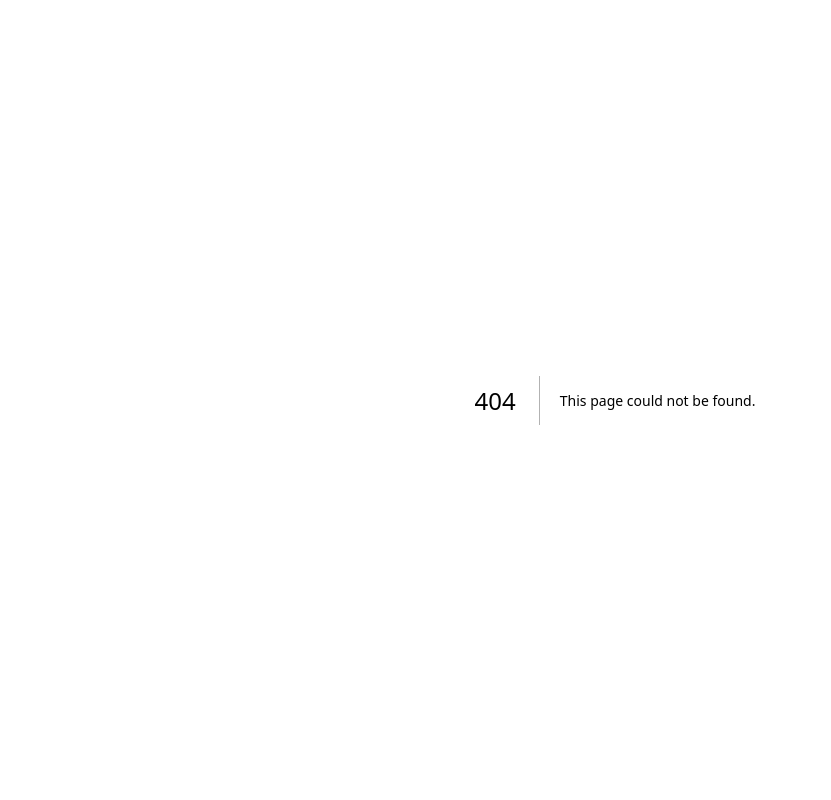
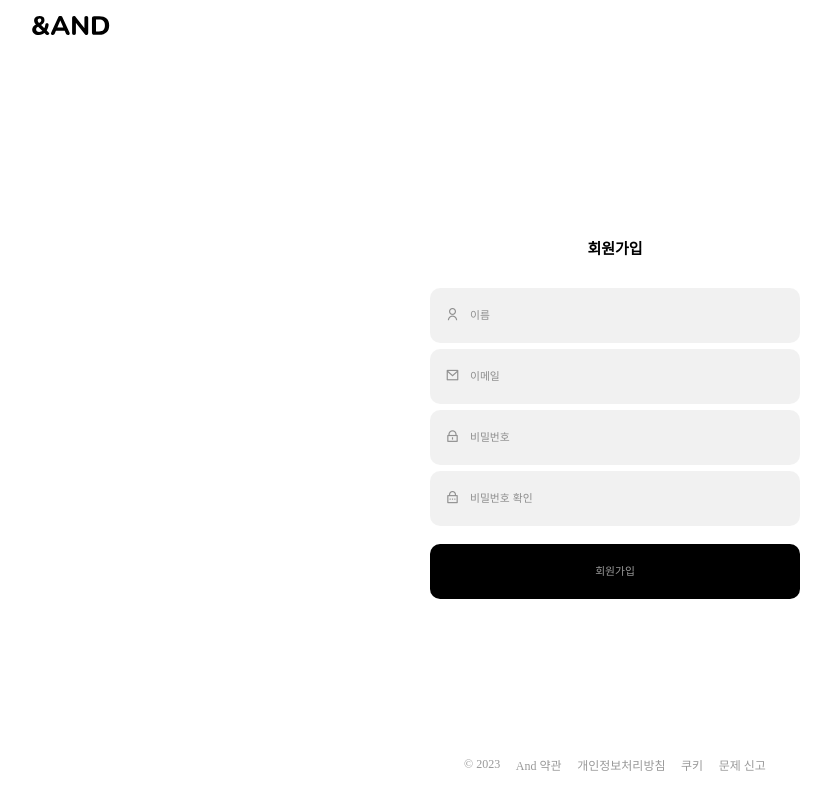
Before and after one commit to River-ans/SNS-project, a Next.js app: page /signup in a window 1280 px wide. Before the commit this address had no page. Shown: the whole page, without its empty margins (25-856 px from the left). Built offline with nearby package versions, Linux system fonts and the light colour scheme.

Commit message:
회원가입 화면 기본 구현

```diff
--- a/package.json
+++ b/package.json
@@ -17,6 +17,7 @@
     "next": "13.4.19",
     "react": "18.2.0",
     "react-dom": "18.2.0",
+    "remixicon": "^3.5.0",
     "sass": "^1.67.0",
     "typescript": "5.2.2"
   }
--- a/src/app/(auth)/login/page.tsx
+++ b/src/app/(auth)/login/page.tsx
@@ -51,7 +51,7 @@ const Form = () => {
 const SocialLoginButtons = () => {
   return (
     <div className={style.SocialLoginButtons}>
-      <button type="button">
+      <button type="button" disabled={true}>
         <svg
           version="1.1"
           xmlns="http://www.w3.org/2000/svg"
@@ -79,7 +79,7 @@ const SocialLoginButtons = () => {
         </svg>
         <span>Google 계정으로 시작하기</span>
       </button>
-      <button type="button" className={style.appleIcon}>
+      <button type="button" className={style.appleIcon} disabled={true}>
         <svg viewBox="0 0 24 24" aria-hidden="true">
           <g>
             <path d="M16.365 1.43c0 1.14-.493 2.27-1.177 3.08-.744.9-1.99 1.57-2.987 1.57-.12 0-.23-.02-.3-.03-.01-.06-.04-.22-.04-.39 0-1.15.572-2.27 1.206-2.98.804-.94 2.142-1.64 3.248-1.68.03.13.05.28.05.43zm4.565 15.71c-.03.07-.463 1.58-1.518 3.12-.945 1.34-1.94 2.71-3.43 2.71-1.517 0-1.9-.88-3.63-.88-1.698 0-2.302.91-3.67.91-1.377 0-2.332-1.26-3.428-2.8-1.287-1.82-2.323-4.63-2.323-7.28 0-4.28 2.797-6.55 5.552-6.55 1.448 0 2.675.95 3.6.95.865 0 2.222-1.01 3.902-1.01.613 0 2.886.06 4.374 2.19-.13.09-2.383 1.37-2.383 4.19 0 3.26 2.854 4.42 2.955 4.45z"></path>
@@ -95,7 +95,7 @@ const AuthLinks = () => {
   return (
     <ul className={style.authLinks}>
       <li>
-        <Link href="#">회원가입</Link>
+        <Link href="signup">회원가입</Link>
       </li>
       <hr />
       <li>
--- /dev/null
+++ b/src/app/(auth)/signup/page.tsx
@@ -0,0 +1,14 @@
+import { SignupForm } from "@/components/authComps/signUpform";
+import style from "@/styles/auth/signUp.module.scss";
+
+const SignUp = () => {
+  return (
+    <main className={style.main}>
+      <div className={style.container}>
+        <h1>회원가입</h1>
+        <SignupForm />
+      </div>
+    </main>
+  );
+};
+export default SignUp;
--- /dev/null
+++ b/src/components/authComps/signUpform.tsx
@@ -0,0 +1,150 @@
+"use client";
+import style from "@/styles/auth/signUp.module.scss";
+import { ChangeEvent, FormEvent, useState } from "react";
+import "remixicon/fonts/remixicon.css";
+
+export const SignupForm = () => {
+  const [formData, setFormData] = useState({
+    username: "",
+    email: "",
+    password: "",
+    passwordConfirm: "",
+  });
+
+  const [formErrors, setFormErrors] = useState({
+    username: "",
+    email: "",
+    password: "",
+    passwordConfirm: "",
+  });
+
+  const validateField = (
+    name: string,
+    value: string,
+    formData: any,
+    formErrors: any
+  ) => {
+    switch (name) {
+      case "email":
+        if (!/^[a-zA-Z0-9._%+-]+@[a-zA-Z0-9.-]+\.[a-zA-Z]{2,}$/.test(value)) {
+          return { ...formErrors, email: "이메일 형식이 잘못됐습니다" };
+        } else {
+          return { ...formErrors, email: "" };
+        }
+      case "password":
+        if (value.length < 10 || /\s/.test(value)) {
+          return {
+            ...formErrors,
+            password: "비밀번호는 10자 이상, 띄어쓰기 없이 입력해야 합니다",
+          };
+        } else {
+          return { ...formErrors, password: "" };
+        }
+      case "passwordConfirm":
+        if (value !== formData.password) {
+          return { ...formErrors, passwordConfirm: "비밀번호가 일치하지 않아" };
+        } else {
+          return { ...formErrors, passwordConfirm: "" };
+        }
+      case "username":
+        const allowedCharsRegex = /^[가-힣A-Za-z\s]+$/;
+
+        if (!value) {
+          return {
+            ...formErrors,
+            username: "이름이 비어있습니다",
+          };
+        }
+        if (value.length < 2) {
+          return {
+            ...formErrors,
+            username: "두 글자 이상이어야 합니다",
+          };
+        }
+        if (/\s/.test(value)) {
+          return {
+            ...formErrors,
+            username: "이 이름은 사용불가 합니다",
+          };
+        }
+        if (!allowedCharsRegex.test(value)) {
+          return { ...formErrors, username: "이 이름은 사용불가 합니다" };
+        }
+        return { ...formErrors, username: "" };
+      default:
+        return formErrors;
+    }
+  };
+
+  const handleChange = (e: ChangeEvent<HTMLInputElement>) => {
+    const { name, value } = e.target;
+    setFormData({
+      ...formData,
+      [name]: value,
+    });
+
+    // 따로 분리한 유효성 검사 함수 호출
+    const newFormErrors = validateField(name, value, formData, formErrors);
+    setFormErrors(newFormErrors);
+  };
+
+  const handleSubmit = (e: FormEvent<HTMLFormElement>) => {
+    e.preventDefault();
+    if (Object.values(formErrors).every((err) => err === "")) {
+      console.log("Form data submitted", formData);
+      // 여기서 회원가입 API 호출
+    } else {
+      console.log("Form errors", formErrors);
+      const firstError = Object.values(formErrors).find((err) => err !== "");
+      console.log("첫 번째 에러:", firstError);
+    }
+  };
+
+  return (
+    <form className={style.form} onSubmit={handleSubmit}>
+      <div className={style.inputWrapper}>
+        <i className="ri-user-line"></i>
+        <input
+          type="text"
+          id="username"
+          name="username"
+          placeholder="이름"
+          onChange={handleChange}
+        />
+      </div>
+      <div className={style.inputWrapper}>
+        <i className="ri-mail-line"></i>
+        <input
+          type="email"
+          id="email"
+          name="email"
+          placeholder="이메일"
+          onChange={handleChange}
+        />
+      </div>
+      <div className={style.inputWrapper}>
+        <i className="ri-lock-line"></i>
+        <input
+          type="password"
+          id="password"
+          name="password"
+          placeholder="비밀번호"
+          onChange={handleChange}
+        />
+      </div>
+      <div className={style.inputWrapper}>
+        <i className="ri-lock-password-line"></i>
+        <input
+          type="password"
+          id="passwordConfirm"
+          name="passwordConfirm"
+          placeholder="비밀번호 확인"
+          onChange={handleChange}
+        />
+      </div>
+      <button type="submit">
+        <span>회원가입</span>
+      </button>
+    </form>
+  );
+};
--- a/src/styles/auth/login.module.scss
+++ b/src/styles/auth/login.module.scss
@@ -166,6 +166,10 @@
       width: 18px;
       margin-bottom: 1px;
     }
+    &:disabled {
+      opacity: 0.6;
+      cursor: no-drop;
+    }
   }
   .appleIcon > svg {
     margin-bottom: 3px;
--- /dev/null
+++ b/src/styles/auth/signUp.module.scss
@@ -0,0 +1,75 @@
+.main {
+  width: 100%;
+  margin: auto;
+  font-size: 15px;
+  .container {
+    width: 100%;
+    max-width: 370px;
+    margin: auto;
+    margin-top: 50px;
+    display: flex;
+    flex-direction: column;
+    justify-content: center;
+    align-items: center;
+
+    h1 {
+      margin-bottom: 2em;
+    }
+  }
+}
+.form {
+  font-size: 12px;
+  width: 100%;
+  display: flex;
+  flex-direction: column;
+  gap: 0.5em;
+  .inputWrapper {
+    display: flex;
+    flex-direction: column;
+    gap: 5px;
+    position: relative;
+  }
+  i {
+    position: absolute;
+    line-height: 140%;
+    font-size: 14px;
+    padding-left: 1.1em;
+    top: 50%;
+    transform: translate(0%, -50%);
+    opacity: 0.4;
+  }
+  input,
+  button {
+    height: 55px;
+    width: 100%;
+    border-radius: 10px;
+    border: none;
+    padding: 1.3em;
+    font-size: 0.9em;
+    font-weight: 400;
+    line-height: 140%;
+  }
+  input {
+    padding-left: 40px;
+    background-color: rgba(0, 0, 0, 0.055);
+    &::placeholder {
+      opacity: 0.8;
+    }
+    &:focus {
+      outline: 1px solid rgba(0, 0, 0, 0.2);
+    }
+  }
+  button {
+    background-color: black;
+    color: white;
+    margin-top: 12px;
+
+    span {
+      opacity: 0.6;
+      transition: 0.2s;
+    }
+    &:hover span {
+      opacity: 0.9;
+    }
+  }
+}
```
Also changed, not shown: 1 other file (tests, documents, lock files or other folders).
